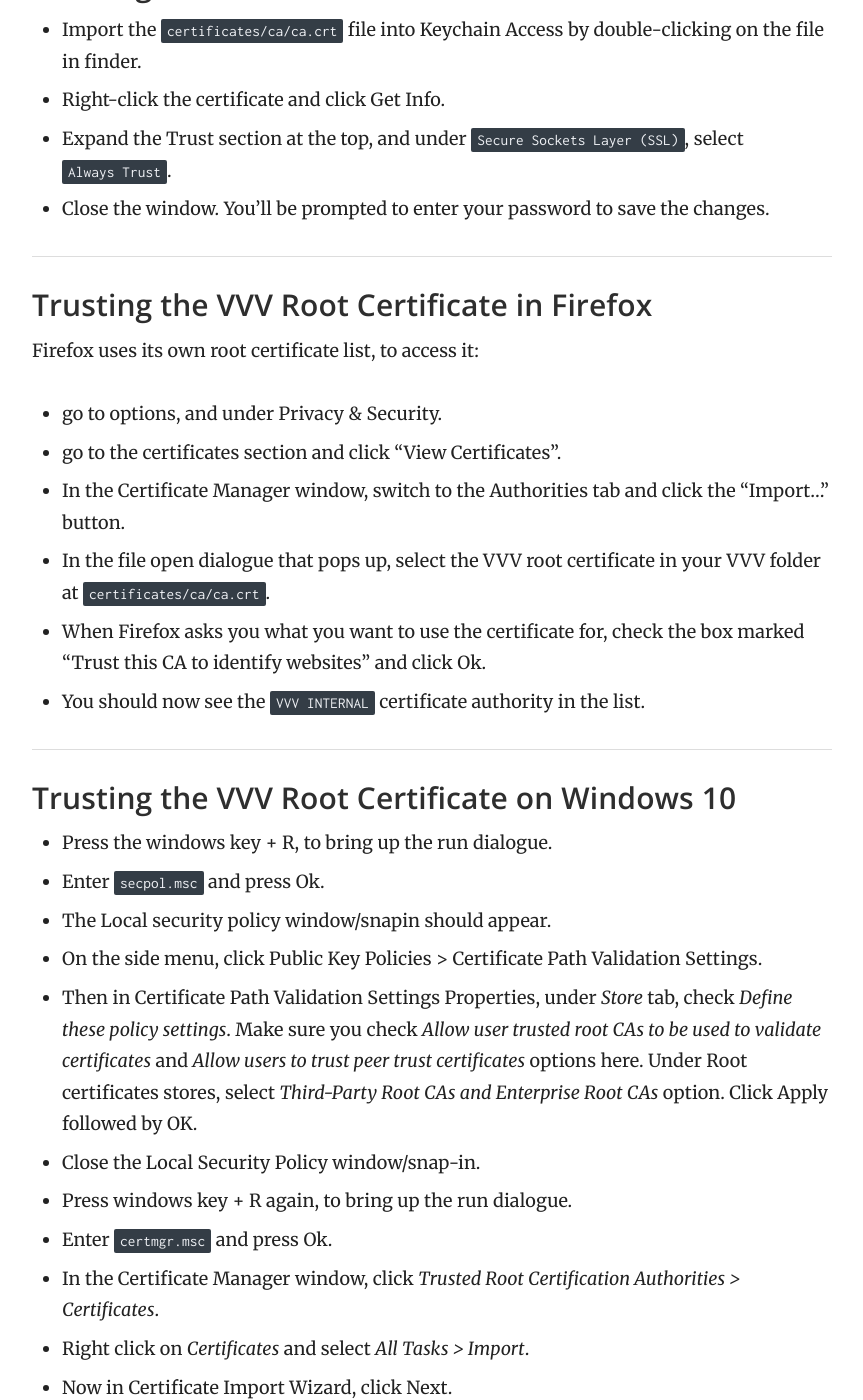
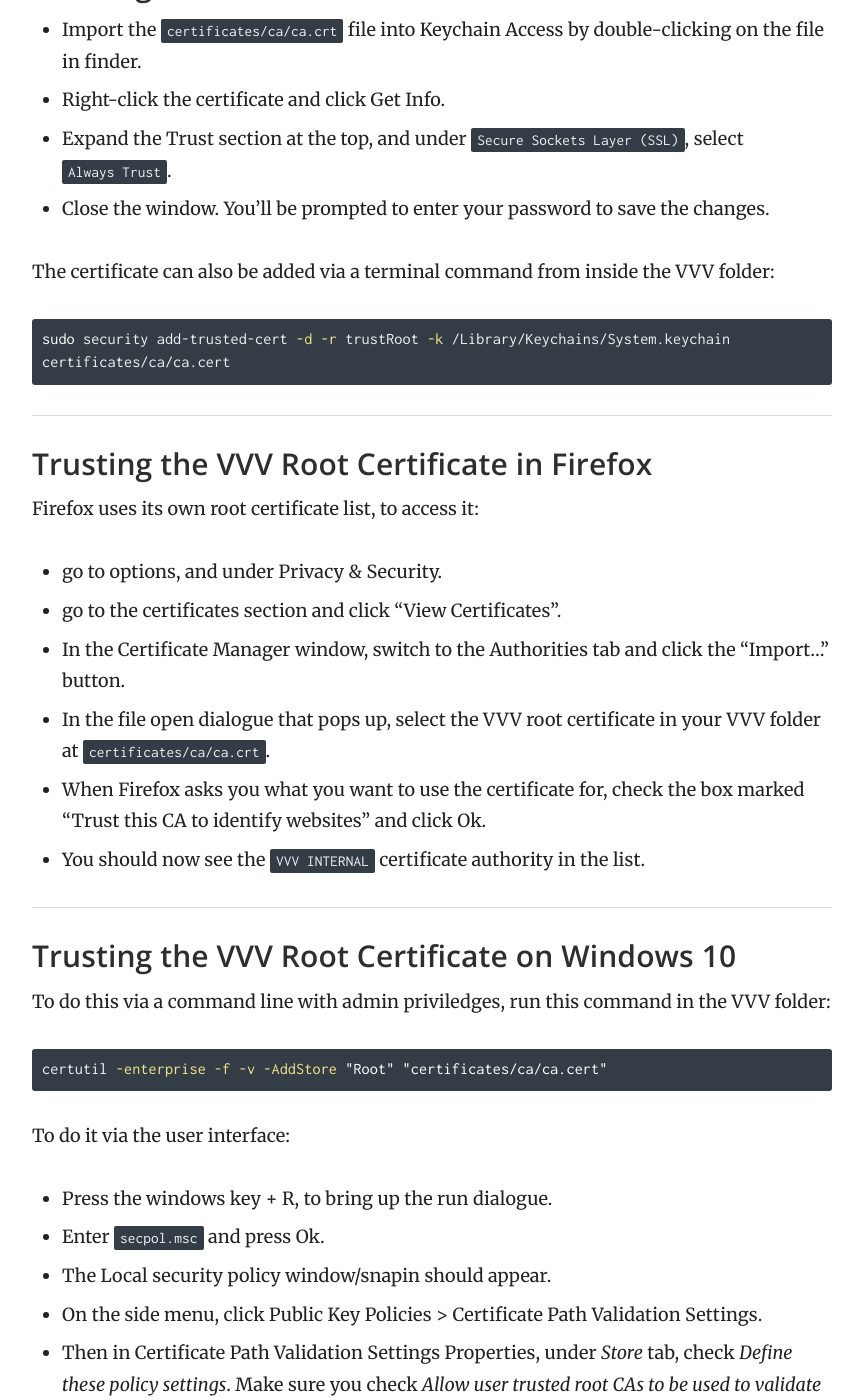
Before and after one commit to Varying-Vagrant-Vagrants/varyingvagrantvagrants.org, a Jekyll site: the page built from docs/en-US/https/trusting-ca.md, in a window 1280 px wide and 1400 px high, scrolled down 776 px. Shown: the whole window, without its empty margins (358-1221 px from the left). Built offline with Jekyll 4.4.1, drawn with Linux system fonts in a browser that asks for light colours.

Commit message:
updated the CA trust docs with terminal commands for windows and Mac

````diff
--- a/docs/en-US/https/trusting-ca.md
+++ b/docs/en-US/https/trusting-ca.md
@@ -21,6 +21,12 @@ You can find the central certificate in `certificates/ca/ca.crt`. There are some
 * Expand the Trust section at the top, and under `Secure Sockets Layer (SSL)`, select `Always Trust`.
 * Close the window. You'll be prompted to enter your password to save the changes.
 
+The certificate can also be added via a terminal command from inside the VVV folder:
+
+```sh
+sudo security add-trusted-cert -d -r trustRoot -k /Library/Keychains/System.keychain certificates/ca/ca.cert
+```
+
 ### Trusting the VVV Root Certificate in Firefox
 
 Firefox uses its own root certificate list, to access it:
@@ -33,6 +39,14 @@ Firefox uses its own root certificate list, to access it:
  - You should now see the `VVV INTERNAL` certificate authority in the list.
 
 ### Trusting the VVV Root Certificate on Windows 10
+
+To do this via a command line with admin priviledges, run this command in the VVV folder:
+
+```sh
+certutil -enterprise -f -v -AddStore "Root" "certificates/ca/ca.cert"
+```
+
+To do it via the user interface:
 
  - Press the windows key + R, to bring up the run dialogue.
  - Enter `secpol.msc` and press Ok.
````
